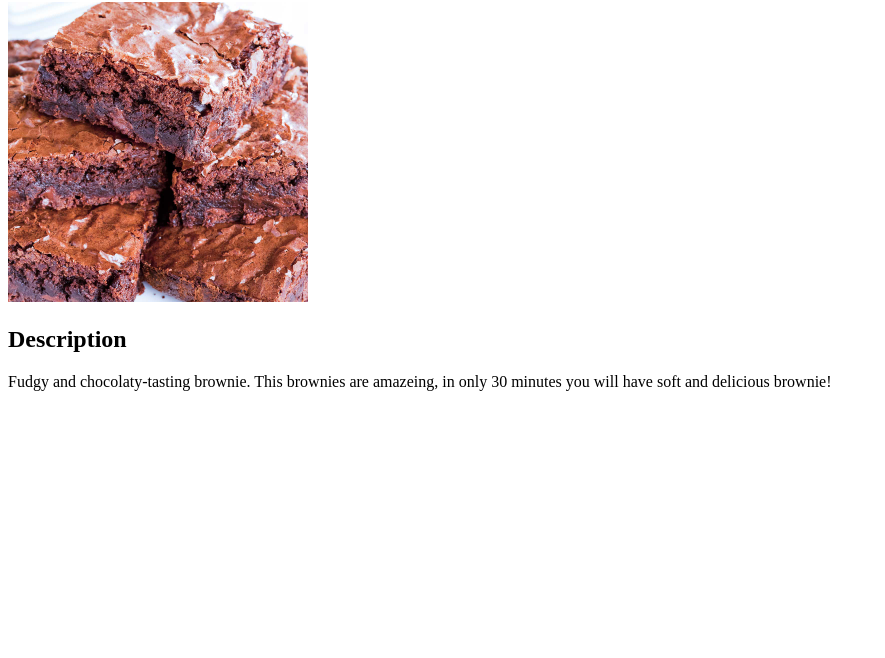
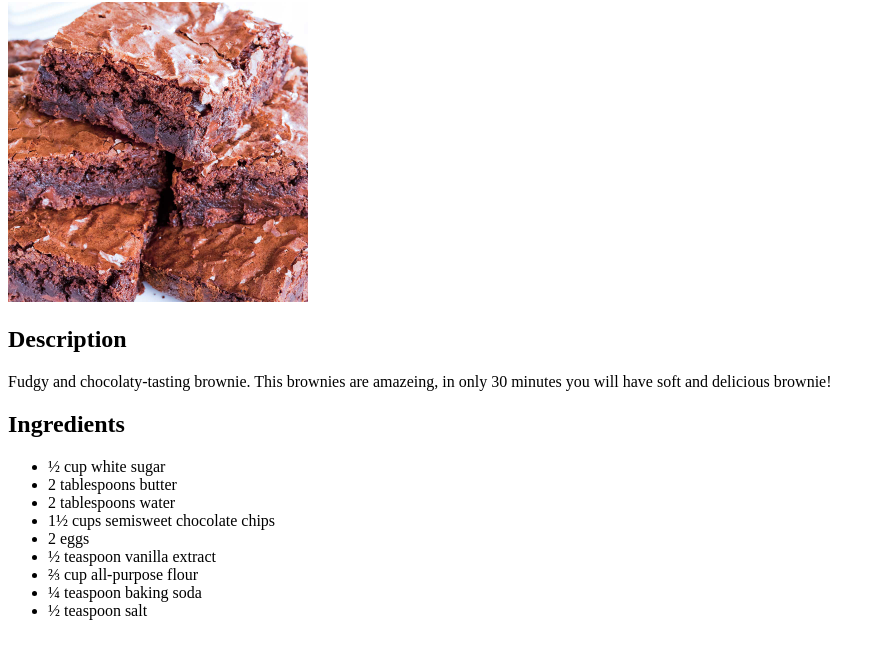
Before and after one commit to nicanor05/odin-recipies, a plain HTML site: page recipies/brownies.html in a window 1280 px wide. Shown: the part 78-736 px from the top of the page, without its empty margins (0-885 px from the left). Drawn offline with Linux system fonts and the light colour scheme.

Commit message:
add ingredients

```diff
--- a/recipies/brownies.html
+++ b/recipies/brownies.html
@@ -12,5 +12,18 @@
     <p>Fudgy and chocolaty-tasting brownie. This brownies are amazeing, in only 30 minutes you will
         have soft and delicious brownie!
     </p>
+
+    <h2>Ingredients</h2>
+    <ul>
+        <li>½ cup white sugar</li>
+        <li>2 tablespoons butter</li>
+        <li>2 tablespoons water</li>
+        <li>1½ cups semisweet chocolate chips</li>
+        <li>2 eggs</li>
+        <li>½ teaspoon vanilla extract</li>
+        <li>⅔ cup all-purpose flour</li>
+        <li>¼ teaspoon baking soda</li>
+        <li>½ teaspoon salt</li>
+    </ul>
 </body>
 </html>
```
